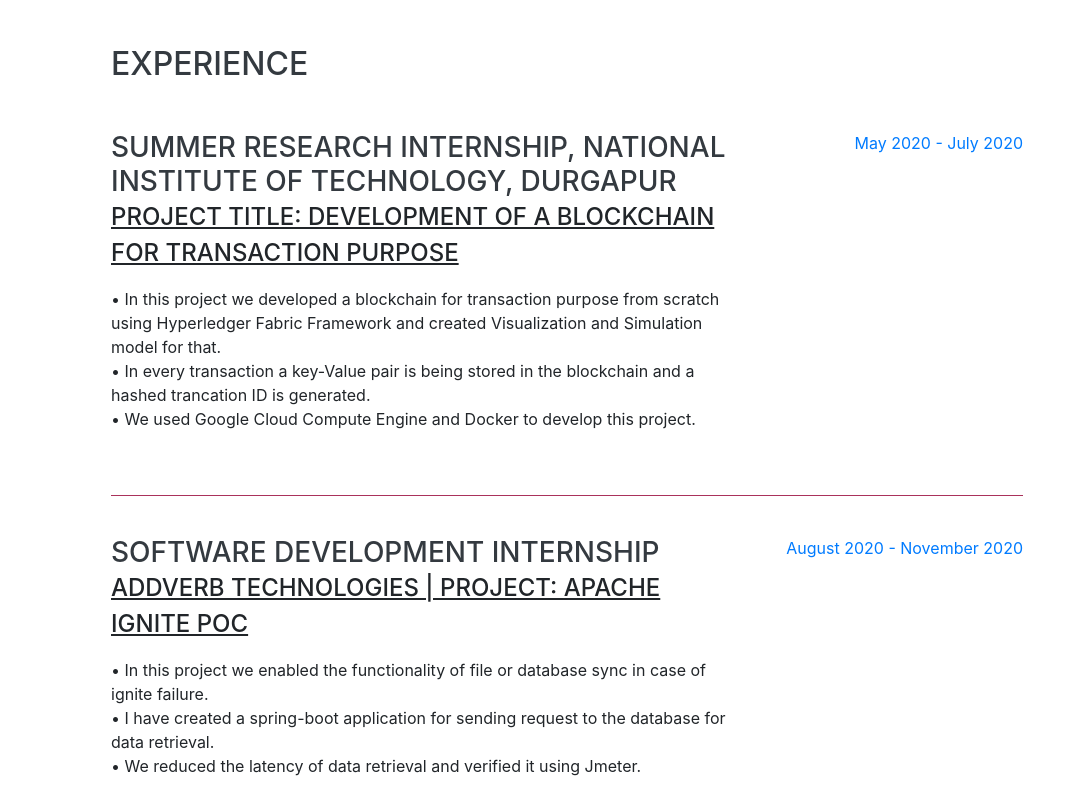
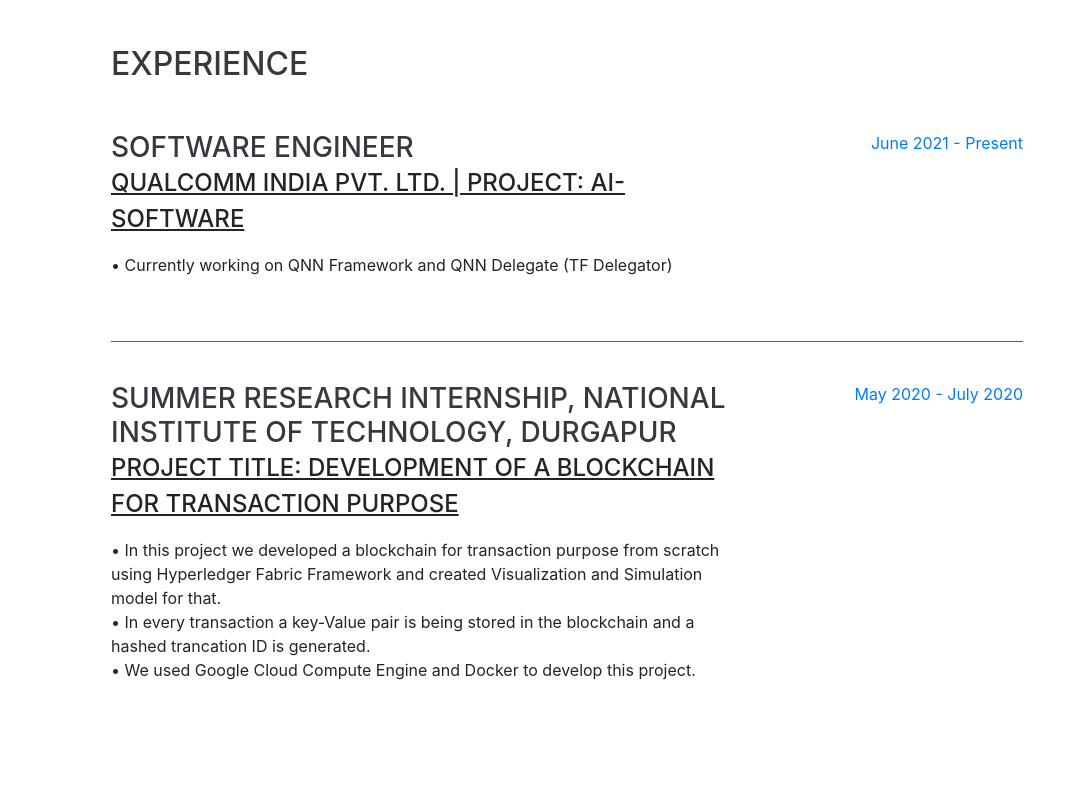
Before and after one commit to Tuntai/Tuntai.github.io, a website with bundled scripts: page index.html in a window 1280 px wide. Shown: the part 804-1602 px from the top of the page, without its empty margins (209-1280 px from the left). Built offline with nearby package versions, Linux system fonts and the light colour scheme; a web font is replaced by a local one.

Commit message:
Update index.html

```diff
--- a/index.html
+++ b/index.html
@@ -106,6 +106,23 @@
         <h2 class="mb-5">Experience</h2>
 
 <!-- First item -->
+        <div class="resume-item d-flex flex-column flex-md-row justify-content-between mb-5">
+          <div class="resume-content">
+            <h3 class="mb-0">Software Engineer</h3>
+            <div class="subheading mb-3"><u>Qualcomm India Pvt. Ltd. | Project: AI-Software </u></div>
+            <p>
+              • Currently working on QNN Framework and QNN Delegate (TF Delegator)
+            </p>
+          </div>
+          <!-- Duration -->
+          <div class="resume-date text-md-right">
+            <span class="text-primary">June 2021 - Present</span>
+          </div>
+
+        </div>
+        <hr style="height:0.5px;background-color:#bd3865"/>
+        <br>
+        <!-- Second Item -->
 
         <div class="resume-item d-flex flex-column flex-md-row justify-content-between mb-5">
           <div class="resume-content">
@@ -125,25 +142,9 @@
         </div>
 
 
-        <hr style="height:0.5px;background-color:#bd3865"/>
-        <br>
-<!-- Second Item -->
-<div class="resume-item d-flex flex-column flex-md-row justify-content-between mb-5">
-          <div class="resume-content">
-            <h3 class="mb-0">Software Development Internship</h3>
-            <div class="subheading mb-3"><u>Addverb Technologies | Project: Apache Ignite POC </u></div>
-            <p>
-              • In this project we enabled the functionality of file or database sync in case of ignite failure.<br>
-              • I have created a spring-boot application for sending request to the database for data retrieval.<br>
-              • We reduced the latency of data retrieval and verified it using Jmeter.<br>
-            </p>
-          </div>
-          <!-- Duration -->
-          <div class="resume-date text-md-right">
-            <span class="text-primary">August 2020 - November 2020</span>
-          </div>
 
-        </div>
+
+
 
       </div>
     </section>
```
